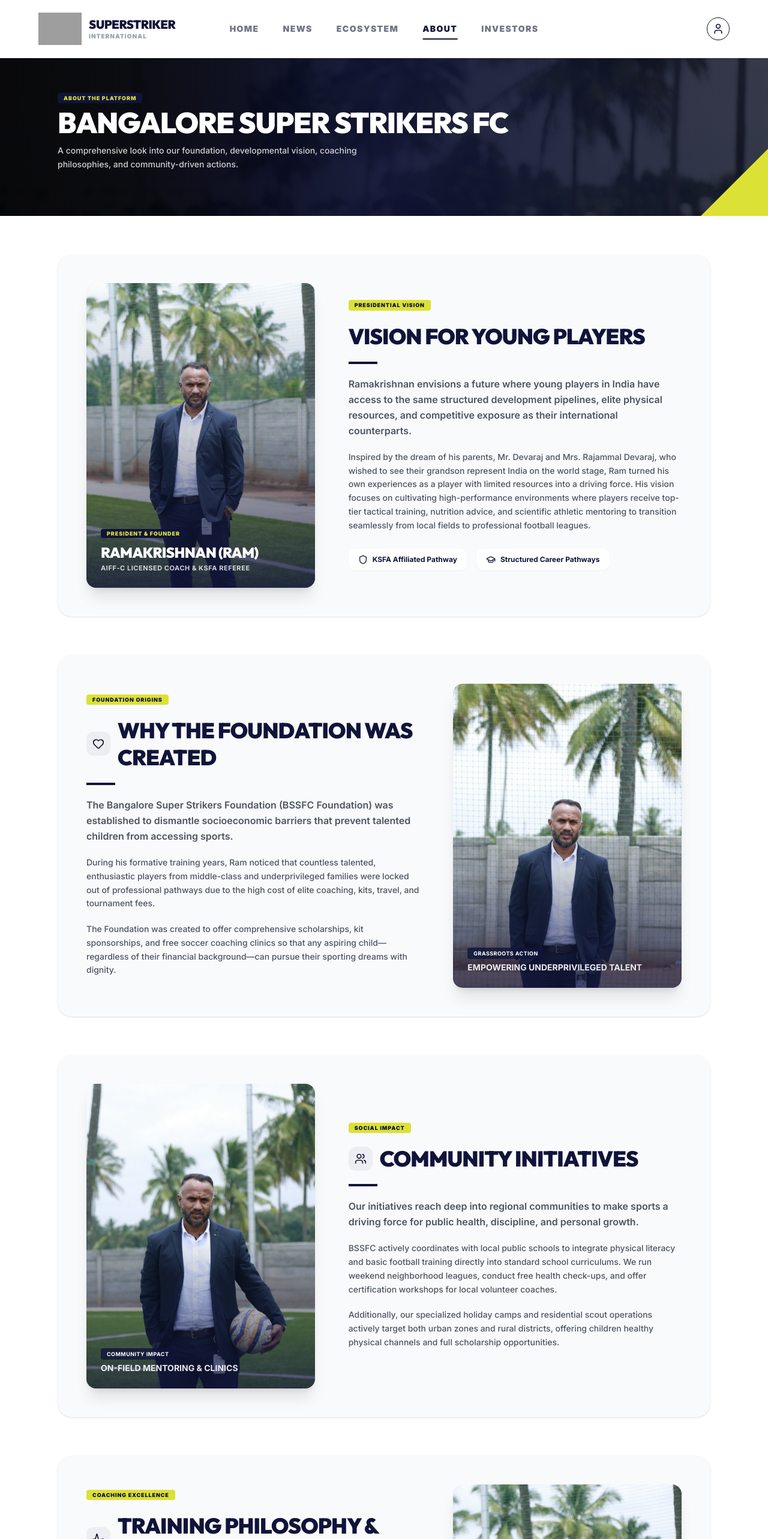
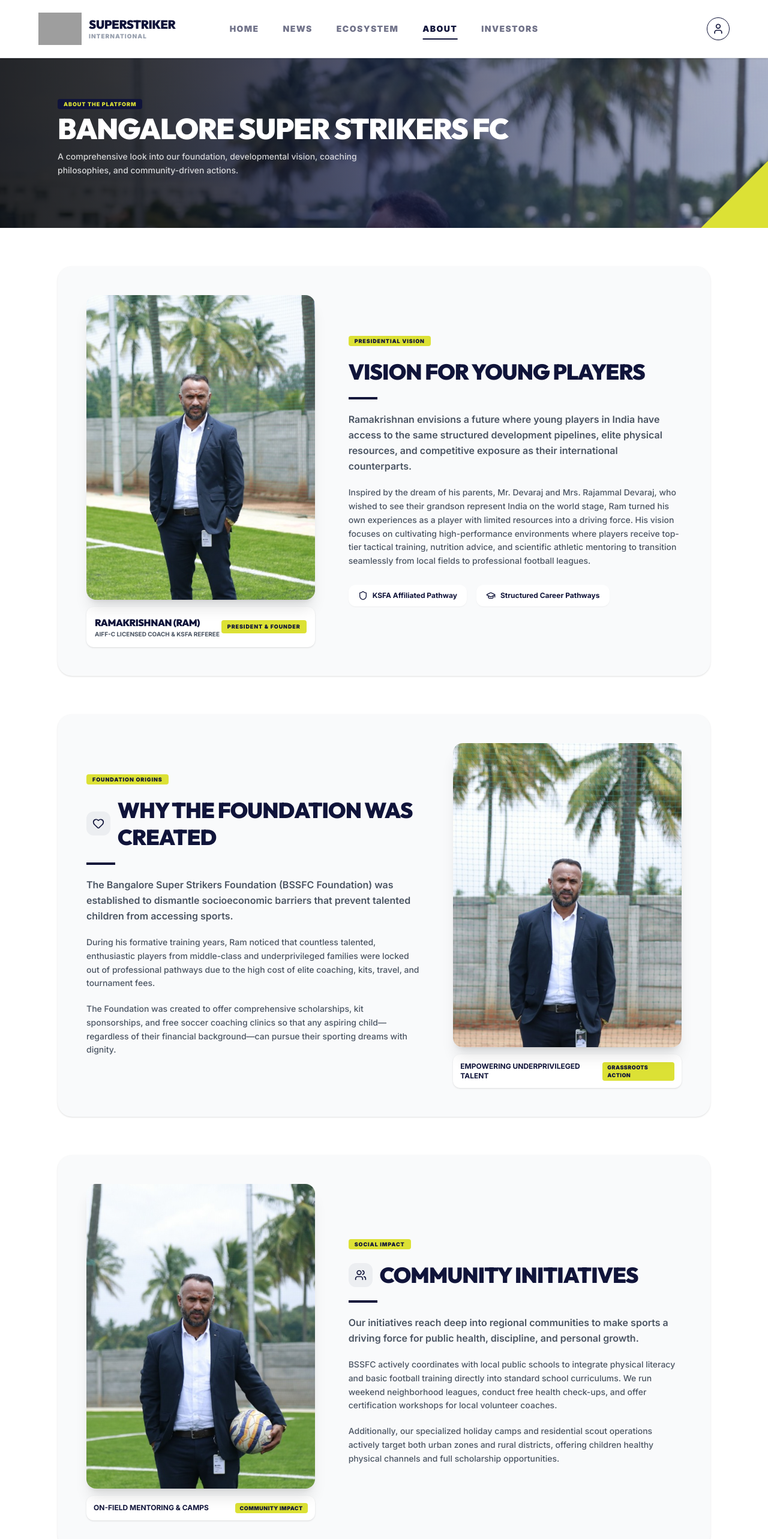
Before and after one commit to Shree-varshan-430/Super-Striker-International, a Next.js app: page /about in a window 1280 px wide. Shown: the top 2566 px of the page at 60% size. Built offline with nearby package versions, Linux system fonts and the light colour scheme; grey boxes are pictures that could not be loaded.

Commit message:
style: remove grey overlays and enable unoptimized 4K quality for all About page photos

```diff
--- a/src/app/about/page.tsx
+++ b/src/app/about/page.tsx
@@ -17,17 +17,17 @@
     <div className="w-full bg-white text-[#10143A] min-h-screen pb-20 select-none text-left">
 
       {/* Small Hero Banner */}
-      <div className="relative w-full h-[220px] sm:h-[280px] bg-[#10143A] flex items-center justify-start overflow-hidden group select-none mt-20">
+      <div className="relative w-full h-[240px] sm:h-[300px] bg-[#10143A] flex items-center justify-start overflow-hidden group select-none mt-20">
         <Image
           src="/images/founder-pitch-side.jpg"
           alt="About Bangalore Super Strikers"
           fill
-          className="object-cover opacity-40 transition-transform duration-1000 group-hover:scale-103 object-top"
+          unoptimized
+          className="object-cover object-top opacity-75 transition-transform duration-1000 group-hover:scale-102"
           priority
         />
-        {/* Black full accent overlay & Cinematic gradient overlay */}
-        <div className="absolute inset-0 bg-black/45 z-10" />
-        <div className="absolute inset-0 bg-gradient-to-r from-black/85 via-[#10143A]/70 to-transparent z-10" />
+        {/* Subtle contrast gradient for typography */}
+        <div className="absolute inset-0 bg-gradient-to-r from-black/80 via-[#10143A]/60 to-transparent z-10" />
 
         {/* Brand accent wedges on bottom right */}
         <div
@@ -57,29 +57,31 @@
         {/* 1. Founder Spotlight & Vision for Young Players (Image Left, Text Right) */}
         <div className="grid grid-cols-1 lg:grid-cols-12 gap-10 lg:gap-14 items-center mb-16 bg-gray-50 rounded-3xl p-6 sm:p-12 shadow-sm relative overflow-hidden">
 
-          {/* Left Side: Founder Image (Enlarged) */}
-          <div className="lg:col-span-5 flex justify-center relative z-10 w-full">
-            <div className="relative aspect-[3/4] w-full max-w-[450px] min-h-[380px] sm:min-h-[460px] rounded-2xl overflow-hidden shadow-xl bg-gray-100">
+          {/* Left Side: Founder Image (100% Pure Crisp 4K, Zero Overlay) */}
+          <div className="lg:col-span-5 flex flex-col items-center justify-center relative z-10 w-full">
+            <div className="relative aspect-[3/4] w-full max-w-[450px] rounded-2xl overflow-hidden shadow-xl">
               <Image
                 src="/images/founder-pitch-standing.jpg"
                 alt="Ramakrishnan (Ram) - BSSFC President & AIFF Licensed Coach"
                 fill
-                className="object-cover object-top transition-transform duration-700 hover:scale-103"
+                unoptimized
+                className="object-cover object-top transition-transform duration-700 hover:scale-102"
                 sizes="(max-w-768px) 100vw, 450px"
                 priority
               />
-              <div className="absolute inset-0 bg-gradient-to-t from-[#10143A]/85 via-[#10143A]/20 to-transparent" />
-              <div className="absolute bottom-6 left-6 right-6 text-white text-left">
-                <span className="text-[9px] font-black uppercase tracking-widest text-[#DCE135] bg-[#10143A] px-2.5 py-0.5 rounded">
-                  PRESIDENT & FOUNDER
-                </span>
-                <h3 className="font-display text-2xl font-black uppercase tracking-tight mt-1.5">
+            </div>
+            <div className="w-full max-w-[450px] bg-white rounded-xl p-3.5 shadow-sm mt-3 flex items-center justify-between">
+              <div>
+                <h3 className="font-display text-base font-black uppercase tracking-tight text-[#10143A]">
                   Ramakrishnan (Ram)
                 </h3>
-                <p className="text-[11px] font-bold text-white/80 uppercase mt-0.5 tracking-wider">
+                <p className="text-[10px] font-bold text-[#4B5563] uppercase">
                   AIFF-C Licensed Coach & KSFA Referee
                 </p>
               </div>
+              <span className="text-[9px] font-black uppercase tracking-widest text-[#10143A] bg-[#DCE135] px-2.5 py-1 rounded">
+                PRESIDENT & FOUNDER
+              </span>
             </div>
           </div>
 
@@ -142,25 +144,25 @@
             </p>
           </div>
 
-          {/* Right Side: Image (Enlarged) */}
-          <div className="lg:col-span-5 flex justify-center order-1 lg:order-2 relative z-10 w-full">
-            <div className="relative aspect-[3/4] w-full max-w-[450px] min-h-[380px] sm:min-h-[460px] rounded-2xl overflow-hidden shadow-xl bg-gray-100">
+          {/* Right Side: Image (100% Pure Crisp 4K, Zero Overlay) */}
+          <div className="lg:col-span-5 flex flex-col items-center justify-center order-1 lg:order-2 relative z-10 w-full">
+            <div className="relative aspect-[3/4] w-full max-w-[450px] rounded-2xl overflow-hidden shadow-xl">
               <Image
                 src="/images/founder-portrait-fence.jpg"
                 alt="Founder at Grassroots Foundation Field"
                 fill
-                className="object-cover object-center transition-transform duration-700 hover:scale-103"
+                unoptimized
+                className="object-cover object-center transition-transform duration-700 hover:scale-102"
                 sizes="(max-w-768px) 100vw, 450px"
               />
-              <div className="absolute inset-0 bg-gradient-to-t from-[#10143A]/75 via-transparent to-transparent" />
-              <div className="absolute bottom-6 left-6 right-6 text-white text-left">
-                <span className="text-[9px] font-bold text-white uppercase tracking-wider bg-[#10143A]/80 px-2.5 py-1 rounded">
-                  Grassroots Action
-                </span>
-                <p className="text-sm font-bold text-white/90 uppercase mt-1">
-                  Empowering Underprivileged Talent
-                </p>
-              </div>
+            </div>
+            <div className="w-full max-w-[450px] bg-white rounded-xl p-3 shadow-sm mt-3 flex items-center justify-between">
+              <p className="text-xs font-bold text-[#10143A] uppercase">
+                Empowering Underprivileged Talent
+              </p>
+              <span className="text-[9px] font-black text-[#10143A] uppercase tracking-wider bg-[#DCE135] px-2 py-0.5 rounded">
+                Grassroots Action
+              </span>
             </div>
           </div>
         </div>
@@ -168,25 +170,25 @@
         {/* 3. Community Initiatives (Image Left, Text Right) */}
         <div className="grid grid-cols-1 lg:grid-cols-12 gap-10 lg:gap-14 items-center mb-16 bg-gray-50 rounded-3xl p-6 sm:p-12 shadow-sm relative overflow-hidden">
 
-          {/* Left Side: Image (Enlarged) */}
-          <div className="lg:col-span-5 flex justify-center relative z-10 w-full">
-            <div className="relative aspect-[3/4] w-full max-w-[450px] min-h-[380px] sm:min-h-[460px] rounded-2xl overflow-hidden shadow-xl bg-gray-100">
+          {/* Left Side: Image (100% Pure Crisp 4K, Zero Overlay) */}
+          <div className="lg:col-span-5 flex flex-col items-center justify-center relative z-10 w-full">
+            <div className="relative aspect-[3/4] w-full max-w-[450px] rounded-2xl overflow-hidden shadow-xl">
               <Image
                 src="/images/founder-with-football.jpg"
                 alt="Founder with Football on Turf"
                 fill
-                className="object-cover object-top transition-transform duration-700 hover:scale-103"
+                unoptimized
+                className="object-cover object-top transition-transform duration-700 hover:scale-102"
                 sizes="(max-w-768px) 100vw, 450px"
               />
-              <div className="absolute inset-0 bg-gradient-to-t from-[#10143A]/75 via-transparent to-transparent" />
-              <div className="absolute bottom-6 left-6 right-6 text-white text-left">
-                <span className="text-[9px] font-bold text-white uppercase tracking-wider bg-[#10143A]/80 px-2.5 py-1 rounded">
-                  Community Impact
-                </span>
-                <p className="text-sm font-bold text-white/90 uppercase mt-1">
-                  On-Field Mentoring & Clinics
-                </p>
-              </div>
+            </div>
+            <div className="w-full max-w-[450px] bg-white rounded-xl p-3 shadow-sm mt-3 flex items-center justify-between">
+              <p className="text-xs font-bold text-[#10143A] uppercase">
+                On-Field Mentoring & Camps
+              </p>
+              <span className="text-[9px] font-black text-[#10143A] uppercase tracking-wider bg-[#DCE135] px-2 py-0.5 rounded">
+                Community Impact
+              </span>
             </div>
           </div>
 
@@ -269,25 +271,25 @@
             </div>
           </div>
 
-          {/* Right Side: Image (Enlarged) */}
-          <div className="lg:col-span-5 flex justify-center order-1 lg:order-2 relative z-10 w-full">
-            <div className="relative aspect-[3/4] w-full max-w-[450px] min-h-[380px] sm:min-h-[460px] rounded-2xl overflow-hidden shadow-xl bg-gray-100">
+          {/* Right Side: Image (100% Pure Crisp 4K, Zero Overlay) */}
+          <div className="lg:col-span-5 flex flex-col items-center justify-center order-1 lg:order-2 relative z-10 w-full">
+            <div className="relative aspect-[3/4] w-full max-w-[450px] rounded-2xl overflow-hidden shadow-xl">
               <Image
                 src="/images/founder-turf-pose.jpg"
                 alt="Founder inspecting professional pitch"
                 fill
-                className="object-cover object-top transition-transform duration-700 hover:scale-103"
+                unoptimized
+                className="object-cover object-top transition-transform duration-700 hover:scale-102"
                 sizes="(max-w-768px) 100vw, 450px"
               />
-              <div className="absolute inset-0 bg-gradient-to-t from-[#10143A]/75 via-transparent to-transparent" />
-              <div className="absolute bottom-6 left-6 right-6 text-white text-left">
-                <span className="text-[9px] font-bold text-white uppercase tracking-wider bg-[#10143A]/80 px-2.5 py-1 rounded">
-                  Facility Infrastructure
-                </span>
-                <p className="text-sm font-bold text-white/90 uppercase mt-1">
-                  FIFA-Grade Turf & Training Hubs
-                </p>
-              </div>
+            </div>
+            <div className="w-full max-w-[450px] bg-white rounded-xl p-3 shadow-sm mt-3 flex items-center justify-between">
+              <p className="text-xs font-bold text-[#10143A] uppercase">
+                FIFA-Grade Turf & Facility
+              </p>
+              <span className="text-[9px] font-black text-[#10143A] uppercase tracking-wider bg-[#DCE135] px-2 py-0.5 rounded">
+                Infrastructure
+              </span>
             </div>
           </div>
         </div>
```
